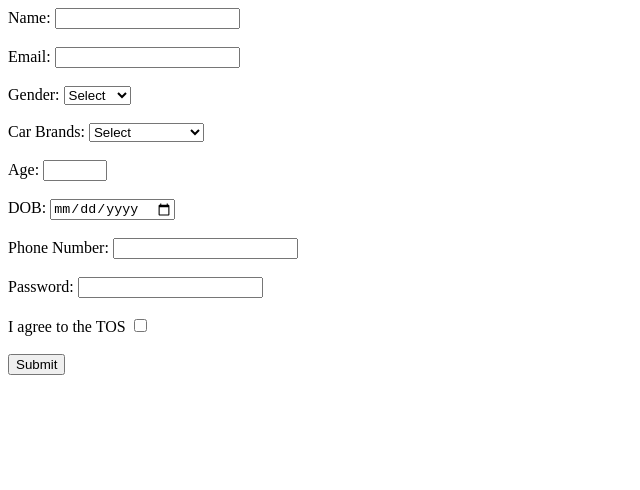
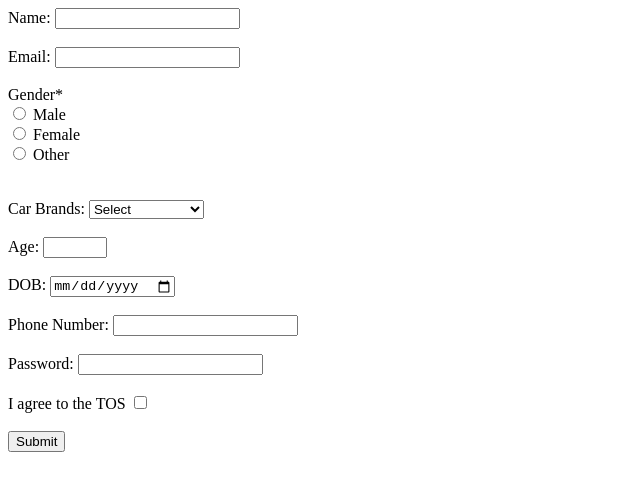
Before and after one commit to acciojob/signup-form-car-Jpfpp12, a website: page main.html in a window 1280 px wide. Shown: the whole page, without its empty margins (0-640 px from the left). Drawn offline with Linux system fonts and the light colour scheme.

Commit message:
created a submission

```diff
--- a/main.html
+++ b/main.html
@@ -17,14 +17,20 @@
         <input type="email" id="email" name="email" required>
         <br><br>
 
-        <label for="gender">Gender:</label>
-        <select id="gender" name="gender" required>
-            <option value="">Select</option>
-            <option value="male">Male</option>
-            <option value="female">Female</option>
-            <option value="other">Other</option>
-        </select>
-        <br><br>
+       <label for="gender">Gender*</label>
+    <div>
+        <input type="radio" id="male" name="gender" value="male" required>
+        <label for="male">Male</label>
+    </div>
+    <div>
+        <input type="radio" id="female" name="gender" value="female">
+        <label for="female">Female</label>
+    </div>
+    <div>
+        <input type="radio" id="other" name="gender" value="other">
+        <label for="other">Other</label>
+    </div>
+    <br><br>
 
         <label for="cars">Car Brands:</label>
         <select id="cars" name="cars" required>
```
